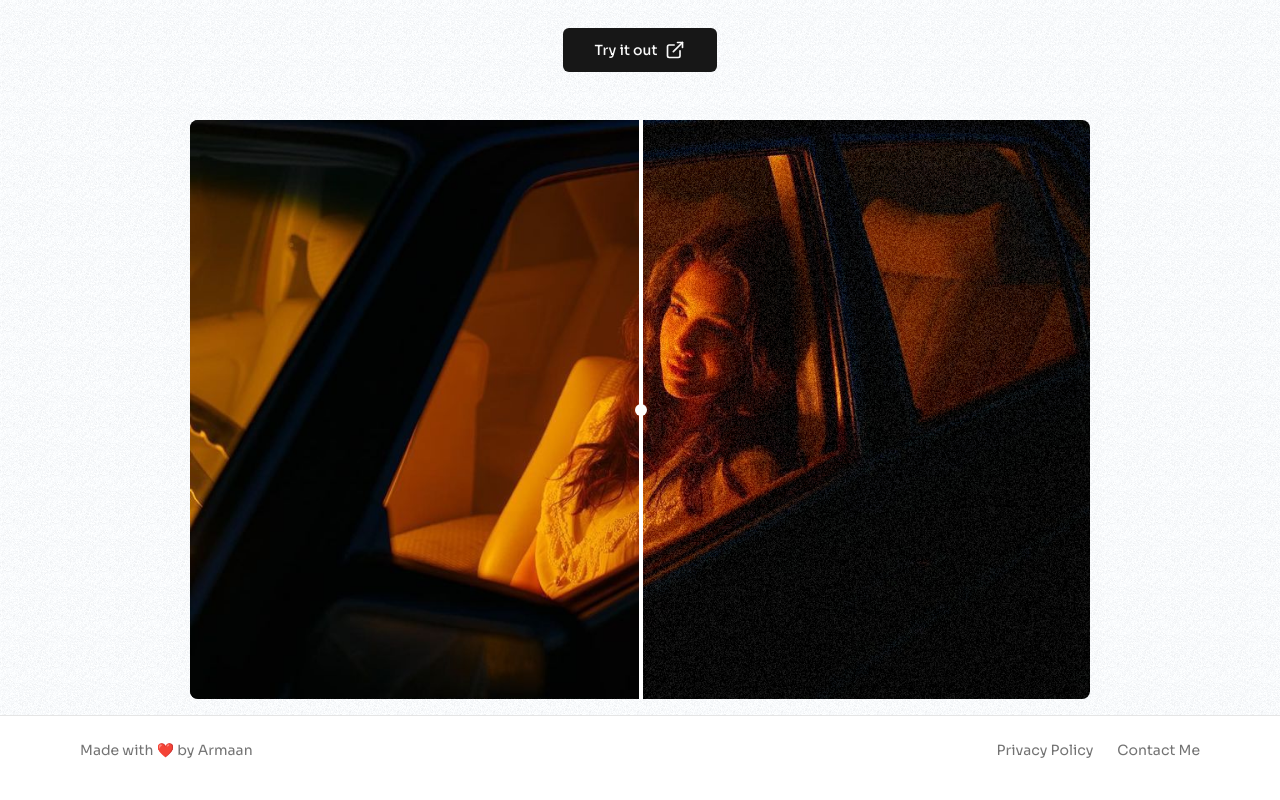
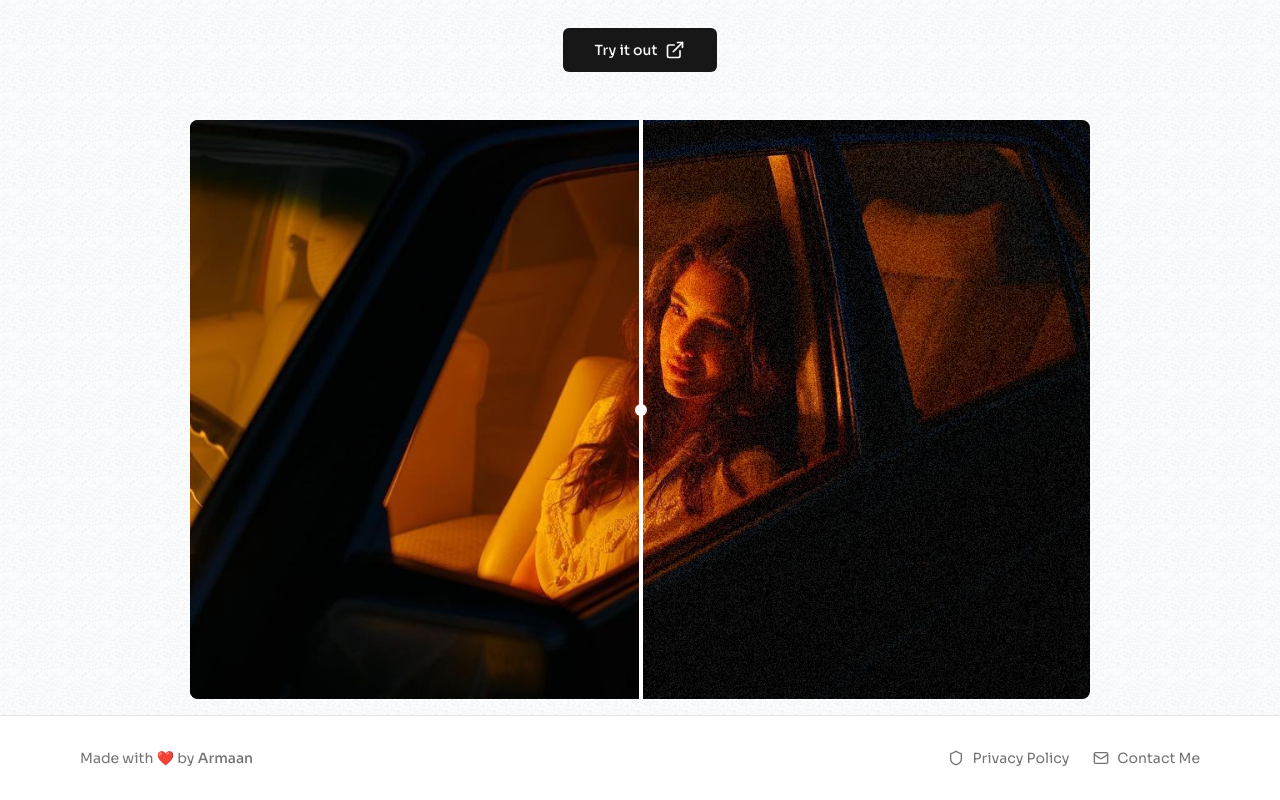
Before and after one commit to armaanx/grainify, a Next.js app: page / in a window 1280 px wide. Shown: the part 325-1125 px from the top of the page. Built offline with nearby package versions, Linux system fonts and the light colour scheme.

Commit message:
updated Footer component layout and styles

```diff
--- a/src/components/Footer.tsx
+++ b/src/components/Footer.tsx
@@ -1,33 +1,45 @@
+import React from "react";
 import Link from "next/link";
 import MaxWidthWrapper from "./MaxWidthWrapper";
+import { Heart, Mail, Shield } from "lucide-react";
 
 const Footer = () => {
   return (
-    <div className="h-[70px] bg-background border-t z-50">
-      <MaxWidthWrapper className="flex flex-row items-center justify-between text-xs 2xs:text-sm text-muted-foreground p-5">
-        <div>
+    <footer className="bg-background border-t">
+      <MaxWidthWrapper>
+        <div className="py-8 flex flex-col sm:flex-row items-center justify-between text-sm text-muted-foreground">
+          <div className="flex items-center mb-4 sm:mb-0">
             <p>
               Made with ❤️ by{" "}
               <Link
-              href={"https://armaan.live"}
+                href="https://armaan.live"
                 target="_blank"
                 rel="noopener noreferrer"
-              className="hover:text-blue-500"
+                className="font-medium hover:text-primary transition-colors"
               >
                 Armaan
               </Link>
             </p>
           </div>
-        <div className="flex flex-row items-center justify-center gap-3 md:gap-6">
-          <Link className="hover:text-blue-500" href={"/privacy"}>
+          <nav className="flex flex-wrap justify-center gap-4 sm:gap-6">
+            <Link
+              className="flex items-center hover:text-primary transition-colors"
+              href="/privacy"
+            >
+              <Shield className="w-4 h-4 mr-2" />
               Privacy Policy
             </Link>
-          <Link className="hover:text-blue-500" href={"/contact"}>
+            <Link
+              className="flex items-center hover:text-primary transition-colors"
+              href="/contact"
+            >
+              <Mail className="w-4 h-4 mr-2" />
               Contact Me
             </Link>
+          </nav>
         </div>
       </MaxWidthWrapper>
-    </div>
+    </footer>
   );
 };
 
```
Lines whose indentation alone changed are shown as unchanged.
